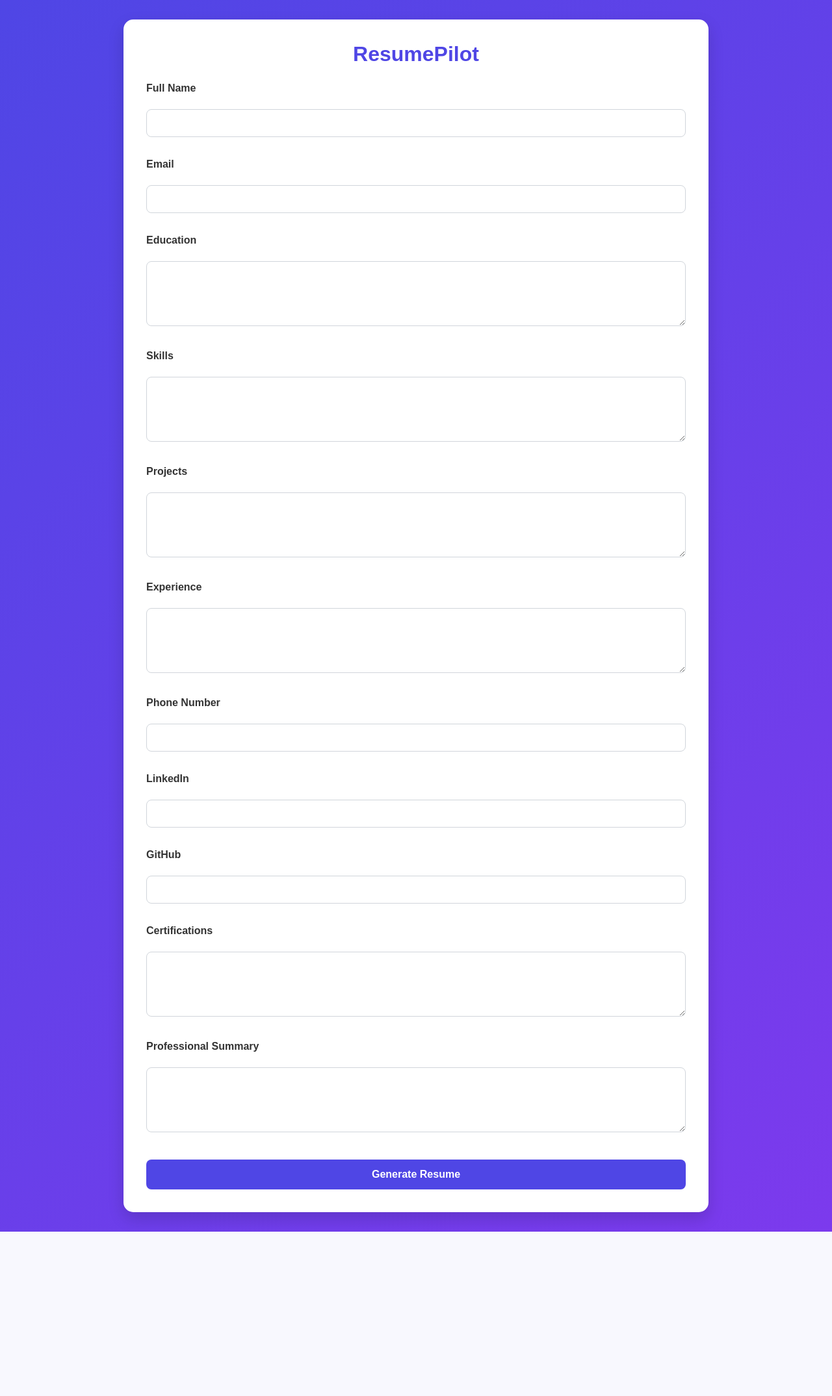
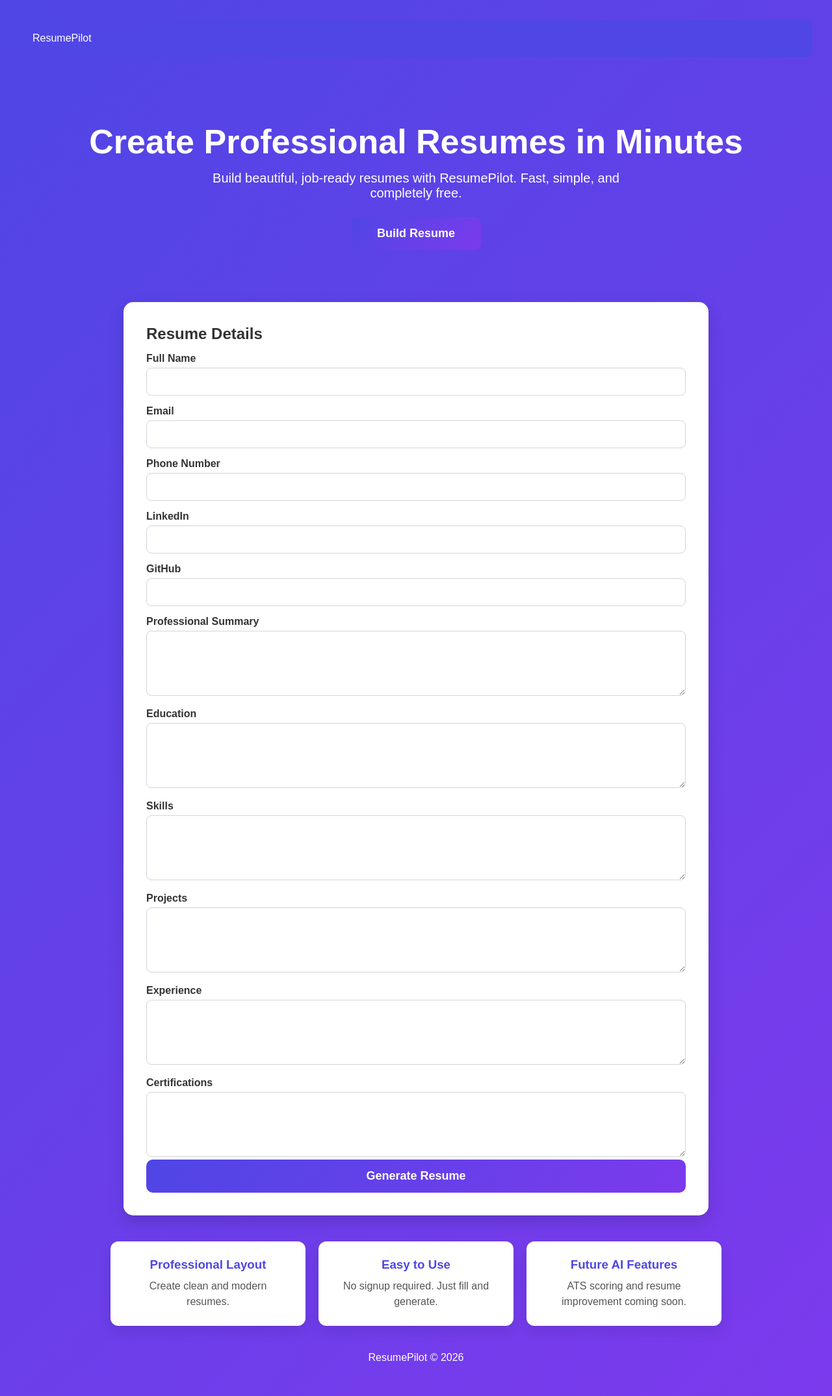
Before and after one commit to suman222222/resumepilot, a Flask app: page / in a window 1280 px wide. Shown: the whole page at 65% size. Before the commit the page ends 1896 px from the top, so only its background shows below. Run offline with Flask 3, Linux system fonts and the light colour scheme.

Commit message:
Improve homepage UI and feature cards

```diff
--- a/app.py
+++ b/app.py
@@ -17,11 +17,11 @@ def preview():
     "phone": request.form.get("phone"),
     "linkedin": request.form.get("linkedin"),
     "github": request.form.get("github"),
+    "summary": request.form.get("summary"),
     "education": request.form.get("education"),
     "skills": request.form.get("skills"),
     "projects": request.form.get("projects"),
     "experience": request.form.get("experience"),
-    "summary": request.form.get("summary"),
     "certifications": request.form.get("certifications")
 }
 
--- a/static/css/style.css
+++ b/static/css/style.css
@@ -57,19 +57,19 @@ textarea:focus {
 
 button {
     width: 100%;
-    margin-top: 20px;
-    padding: 14px;
-    background: #4f46e5;
+    padding: 15px;
+    background: linear-gradient(135deg, #4f46e5, #7c3aed);
     color: white;
     border: none;
-    border-radius: 8px;
-    font-size: 16px;
+    border-radius: 10px;
+    font-size: 18px;
     font-weight: bold;
     cursor: pointer;
+    transition: 0.3s;
 }
 
 button:hover {
-    background: #4338ca;
+    transform: translateY(-2px);
 }
 
 /* Resume Preview */
@@ -124,3 +124,80 @@ button:hover {
         font-size: 28px;
     }
 }
+
+.navbar {
+    background: #4f46e5;
+    color: white;
+    padding: 20px;
+    border-radius: 10px;
+    margin-bottom: 20px;
+}
+
+.navbar h2 {
+    margin: 0;
+}
+
+.hero {
+    text-align: center;
+    color: white;
+    padding: 80px 20px;
+}
+
+.hero h1 {
+    color: white;
+    font-size: 52px;
+    margin-bottom: 15px;
+}
+
+.hero p {
+    font-size: 20px;
+    max-width: 700px;
+    margin: auto;
+}
+
+.hero-btn {
+    margin-top: 25px;
+    width: auto;
+    padding: 15px 40px;
+}
+
+
+
+/* Features Section */
+
+.features {
+    max-width: 1100px;
+    margin: 40px auto;
+    display: flex;
+    gap: 20px;
+    justify-content: center;
+    flex-wrap: wrap;
+}
+
+.feature-card {
+    background: white;
+    width: 300px;
+    padding: 25px;
+    border-radius: 12px;
+    box-shadow: 0 8px 20px rgba(0,0,0,0.1);
+    text-align: center;
+}
+
+.feature-card h3 {
+    color: #4f46e5;
+    margin-bottom: 10px;
+}
+
+.feature-card p {
+    color: #555;
+    line-height: 1.5;
+}
+
+/* Footer */
+
+footer {
+    text-align: center;
+    color: white;
+    margin-top: 40px;
+    padding-bottom: 20px;
+}
--- a/templates/index.html
+++ b/templates/index.html
@@ -1,53 +1,106 @@
 <!DOCTYPE html>
-<html>
+<html lang="en">
 <head>
+    <meta charset="UTF-8">
+    <meta name="viewport" content="width=device-width, initial-scale=1.0">
     <title>ResumePilot</title>
+
     <link rel="stylesheet" href="{{ url_for('static', filename='css/style.css') }}">
 </head>
 <body>
 
-<div class="container">
+    <!-- Navbar -->
+    <nav class="navbar">
+        <div class="logo">ResumePilot</div>
+    </nav>
 
-    <h1>ResumePilot</h1>
+    <!-- Hero Section -->
+    <section class="hero">
+        <h1>Create Professional Resumes in Minutes</h1>
+        <p>
+            Build beautiful, job-ready resumes with ResumePilot.
+            Fast, simple, and completely free.
+        </p>
 
-<form action="/preview" method="POST">
+        <a href="#resume-form">
+            <button class="hero-btn">
+                Build Resume
+            </button>
+        </a>
+    </section>
 
-    <label>Full Name</label><br>
-    <input type="text" name="name" required><br><br>
+    <!-- Form Section -->
+    <div class="container" id="resume-form">
 
-    <label>Email</label><br>
-    <input type="email" name="email" required><br><br>
+        <h2>Resume Details</h2>
 
-    <label>Education</label><br>
-    <textarea name="education"></textarea><br><br>
+        <form action="/preview" method="POST">
 
-    <label>Skills</label><br>
-    <textarea name="skills"></textarea><br><br>
+            <label>Full Name</label>
+            <input type="text" name="name" required>
 
-    <label>Projects</label><br>
-    <textarea name="projects"></textarea><br><br>
+            <label>Email</label>
+            <input type="email" name="email" required>
 
-    <label>Experience</label><br>
-    <textarea name="experience"></textarea><br><br>
+            <label>Phone Number</label>
+            <input type="text" name="phone">
 
-    <label>Phone Number</label><br>
-    <input type="text" name="phone"><br><br>
+            <label>LinkedIn</label>
+            <input type="text" name="linkedin">
 
-    <label>LinkedIn</label><br>
-    <input type="text" name="linkedin"><br><br>
+            <label>GitHub</label>
+            <input type="text" name="github">
 
-    <label>GitHub</label><br>
-    <input type="text" name="github"><br><br>
+            <label>Professional Summary</label>
+            <textarea name="summary"></textarea>
 
-    <label>Certifications</label><br>
-    <textarea name="certifications"></textarea><br><br>
+            <label>Education</label>
+            <textarea name="education"></textarea>
 
-    <label>Professional Summary</label><br>
-    <textarea name="summary"></textarea><br><br>
+            <label>Skills</label>
+            <textarea name="skills"></textarea>
 
-    <button type="submit">Generate Resume</button>
+            <label>Projects</label>
+            <textarea name="projects"></textarea>
 
-</form>
+            <label>Experience</label>
+            <textarea name="experience"></textarea>
+
+            <label>Certifications</label>
+            <textarea name="certifications"></textarea>
+
+            <button type="submit">
+                Generate Resume
+            </button>
+
+        </form>
+
+    </div>
+
+    <!-- Features -->
+    <section class="features">
+
+        <div class="feature-card">
+            <h3>Professional Layout</h3>
+            <p>Create clean and modern resumes.</p>
+        </div>
+
+        <div class="feature-card">
+            <h3>Easy to Use</h3>
+            <p>No signup required. Just fill and generate.</p>
+        </div>
+
+        <div class="feature-card">
+            <h3>Future AI Features</h3>
+            <p>ATS scoring and resume improvement coming soon.</p>
+        </div>
+
+    </section>
+
+    <!-- Footer -->
+    <footer>
+        <p>ResumePilot © 2026</p>
+    </footer>
 
 </body>
 </html>
--- a/templates/preview.html
+++ b/templates/preview.html
@@ -15,7 +15,9 @@
     <p><strong>Phone:</strong> {{ data.phone }}</p>
     <p><strong>LinkedIn:</strong> {{ data.linkedin }}</p>
     <p><strong>GitHub:</strong> {{ data.github }}</p>
-    <p><strong>Certifications:</strong> {{ data.certifications }}</p>
+
+    <h2>Professional Summary</h2>
+    <p>{{ data.summary }}</p>
 
     <h2>Certifications</h2>
     <p>{{ data.certifications }}</p>
```
Also changed, not shown: 1 other file.
